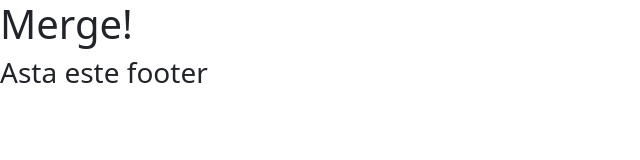
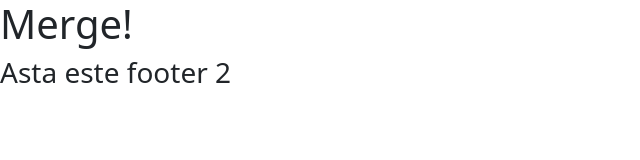
Before and after one commit to MacesStefan/Website-Design-Interior, a plain HTML site: page index.html in a window 1280 px wide. Shown: the full height of the page, 0-640 px from the left. Drawn offline with nearby package versions, Linux system fonts and the light colour scheme.

Commit message:
Modify footer

```diff
--- a/index.html
+++ b/index.html
@@ -16,7 +16,7 @@
   <body>
     <h1>Merge!</h1>
     <footer>
-      <h3>Asta este footer</h3>
+      <h3>Asta este footer 2</h3>
     </footer>
     <script
       src="https://cdn.jsdelivr.net/npm/bootstrap@5.0.2/dist/js/bootstrap.bundle.min.js"
```
